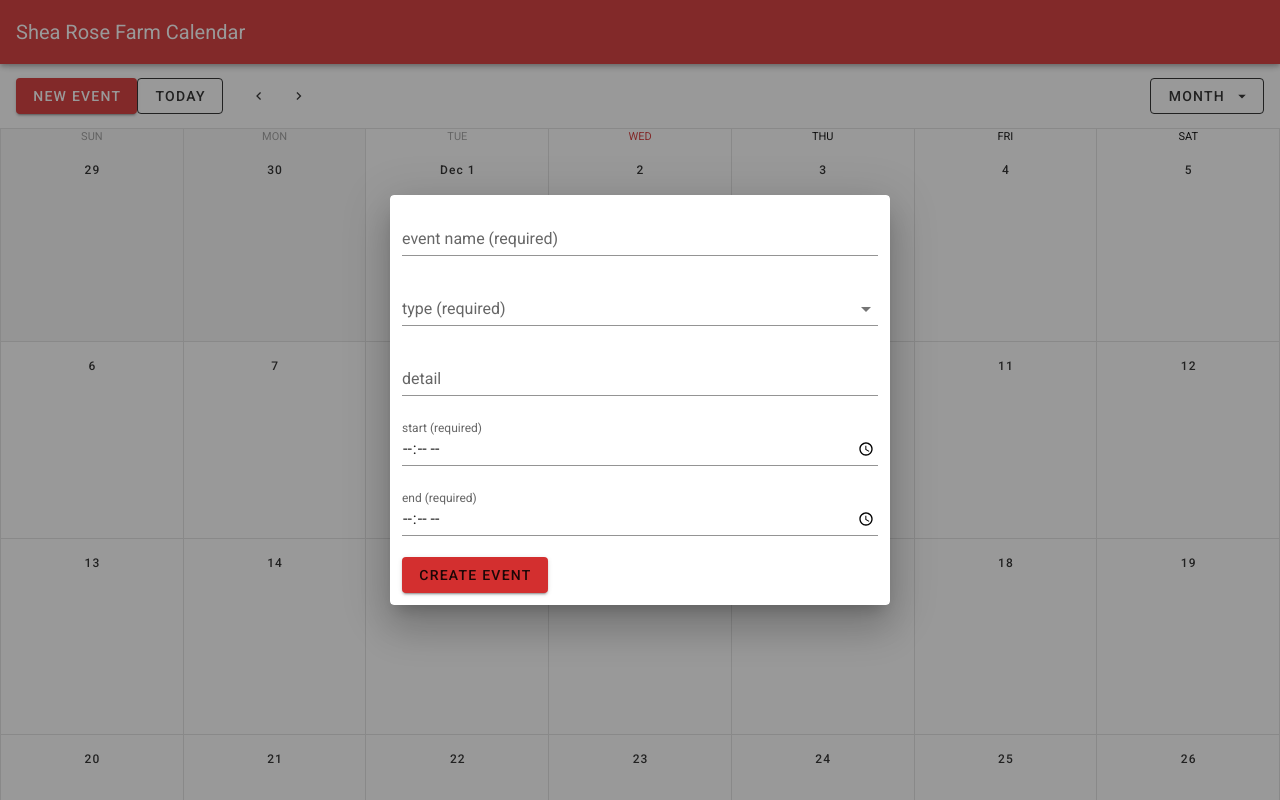
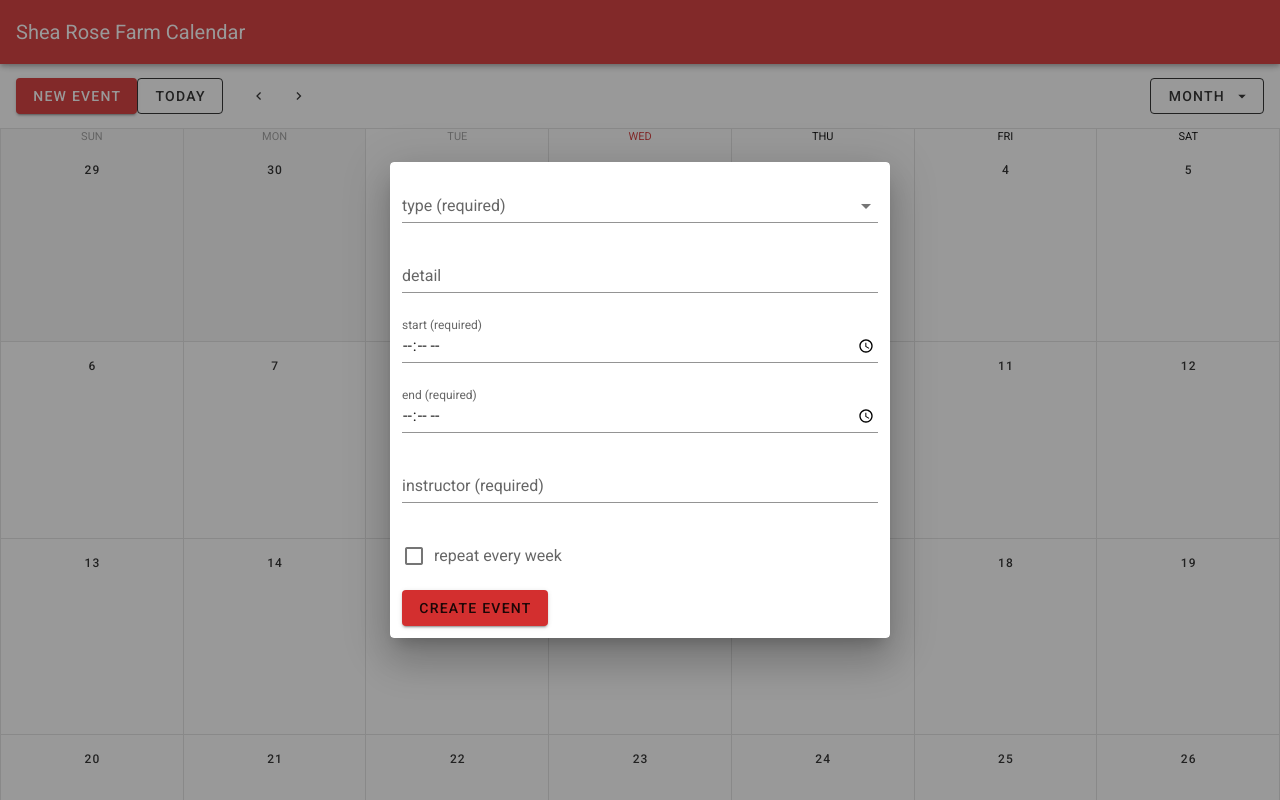
Before and after one commit to ald2424/SheaRoseCalendar, a Vue app in the folder client/: page / in a window 1280 px wide. Both pictures are taken after a click on the button "10". Shown: the top 800 px of the page. Built offline with nearby package versions, Linux system fonts and the light colour scheme; no server answers.

Commit message:
made some db changes

```diff
--- a/client/src/Events.js
+++ b/client/src/Events.js
@@ -36,21 +36,24 @@ class Events {
         })
     }
     //create events
-    static insertEvent(eventName, types, details, start, end, date){
+    static insertEvent(types, details, start, end, date, instructor, repeat){
         console.log(`From insertEvent:
-        eventName: ${eventName}
         types: ${types}
         details: ${details}
         start: ${start}
         end: ${end}
-        date: ${date}`)
+        date: ${date}
+        instructor: ${instructor}
+        repeat: ${repeat}`)
+
         return axios.post(url, {
-        eventName,
         types,
         details,
         start,
         end,
-        date
+        date,
+        instructor,
+        repeat
         })
     }
     // delete events
--- a/client/src/components/Calendar.vue
+++ b/client/src/components/Calendar.vue
@@ -66,7 +66,7 @@
   @change="updateRange"
   >
        <template v-slot:event="{ event }">
-        {{ event.eventName }}
+        {{ event.types }}
     </template>
   </v-calendar>
   <v-menu
@@ -81,7 +81,7 @@
       <v-btn @click="deleteEvent(selectedEvent.id)" icon>
         <v-icon>mdi-delete</v-icon>
       </v-btn>
-      <v-toolbar-title v-html="selectedEvent.eventName"></v-toolbar-title>
+      <v-toolbar-title v-html="selectedEvent.types"></v-toolbar-title>
       <div class="flex-grow-1"></div>
     </v-toolbar>
 
@@ -136,7 +136,7 @@ export default {
       day: 'Day',
       '4day': '4 Days',
     },
-    // eventName: null,
+
     // details: null,
     // start: null,
     // end: null,
@@ -220,7 +220,6 @@ export default {
     getEventsOnThisDate(){
       this.events.forEach(element => {
         if (element.date == this.focus){
-          console.log(`element.eventName: ${element.eventName}`)
           this.sameDayEvents.push(element)
           console.log(`sameDayEvents: ${this.sameDayEvents}`)
         }
@@ -248,23 +247,20 @@ export default {
       this.$refs.calendar.next()
     },
     // async addEvent () {
-    //   if (this.eventName && this.start && this.end) {
+    //   if (this.start && this.end) {
     //     await Events.insertEvent(
-    //       this.eventName,
     //       this.type,
     //       this.details,
     //       this.start,
     //       this.end,
     //      this.focus
     //     )
-    //     console.log(`name: ${this.eventName},
     //       types: ${this.types},
     //       details: ${this.details},
     //       start: ${this.start},
     //       end: ${this.end},
     //       date: ${this.focus}`)
 
-    //     this.eventName = '',
     //     this.type = '',
     //     this.details = '',
     //     this.start = '',
--- a/client/src/components/CreateEvent.vue
+++ b/client/src/components/CreateEvent.vue
@@ -1,12 +1,13 @@
 <template>
   <v-form @submit.prevent="addEvent">
-    <v-text-field v-model="eventName" type="text" label="event name (required)"></v-text-field>
     <v-select :items="types" v-model="type" label="type (required)"></v-select>
     <v-text-field v-model="details" type="text" label="detail"></v-text-field>
     <v-text-field v-model="start" type="time" label="start (required)"></v-text-field>
     <!-- <vue-timepicker v-model="start" format="h:m a" :minute-interval="15" placeholder="Start Time"></vue-timepicker> -->
     <v-text-field v-model="end" type="time" label="end (required)"></v-text-field>
     <!-- <vue-timepicker v-model="end" format="h:m a" :minute-interval="15" placeholder="End Time"></vue-timepicker> -->
+   <v-text-field v-model="instructor" type="text" label="instructor (required)"></v-text-field>
+   <v-checkbox v-model="repeat" label="repeat every week"></v-checkbox>
     <v-btn type="submit" color="red darken-2" class="mr-4" @click.stop="dialog = false">create event</v-btn>
   </v-form>
 </template>
@@ -22,7 +23,6 @@ export default {
     eventsOnThisDay: []
   },
   data: () => ({
-    eventName: null,
     details: null,
     start: null,
     end: null,
@@ -35,27 +35,31 @@ export default {
       "Off-premise event"
     ],
     type: null,
+    instructor: null,
+    repeat: false
   }),
   methods: {
     async addEvent() {
-      if (this.eventName && this.start && this.end) {
+      if (this.start && this.end) {
 
         let fullDateStart = this.date + " " + this.start
         let fullDateEnd = this.date + " " + this.end
 
         await Events.insertEvent(
-          this.eventName,
           this.type,
           this.details,
           fullDateStart,
           fullDateEnd,
-          this.date
+          this.date,
+          this.instructor,
+          this.repeat
         );
-        this.eventName = "";
         this.type = "";
         this.details = "";
         this.start = "";
         this.end = "";
+        this.instructor = "";
+        this.repeat = false
 
        this.saveEvent();
      } else {
--- a/client/src/components/EventsOfTheDay.vue
+++ b/client/src/components/EventsOfTheDay.vue
@@ -20,6 +20,7 @@
                   </div>
                   <div class="tracking-date"><span>{{event.start}}-{{event.end}}</span></div>
                   <div class="tracking-content">{{event.types}}<span>{{event.details}}</span></div>
+                  <div class="tracking-content">{{event.instructor}}<span>{{event.repeat}}</span></div>
                </div>
             </div>
          </div>
```
Also changed, not shown: 1 other file (tests, documents, lock files or other folders).
